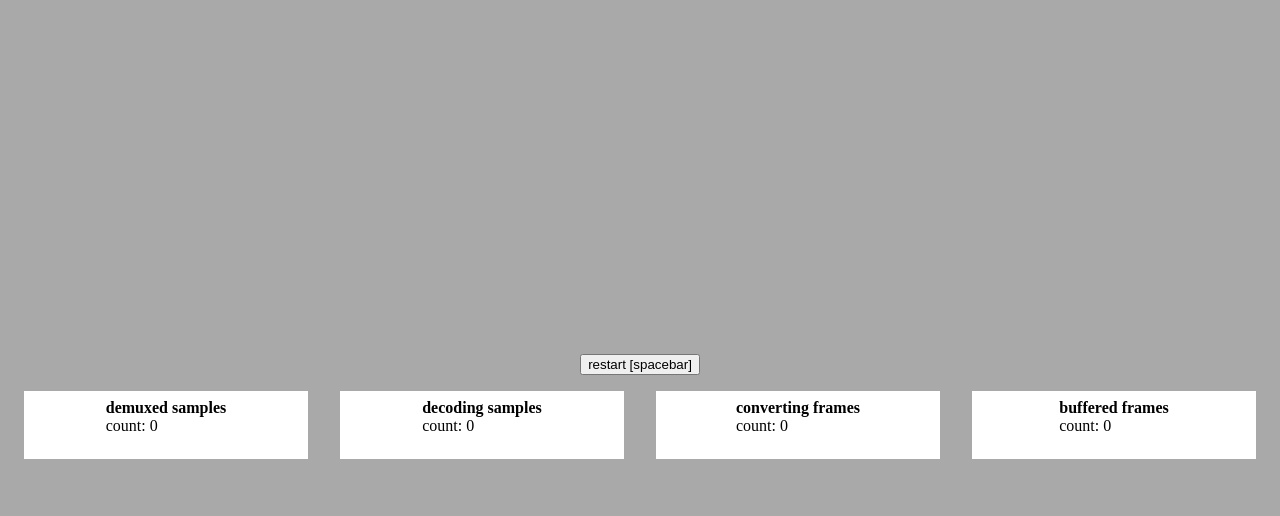
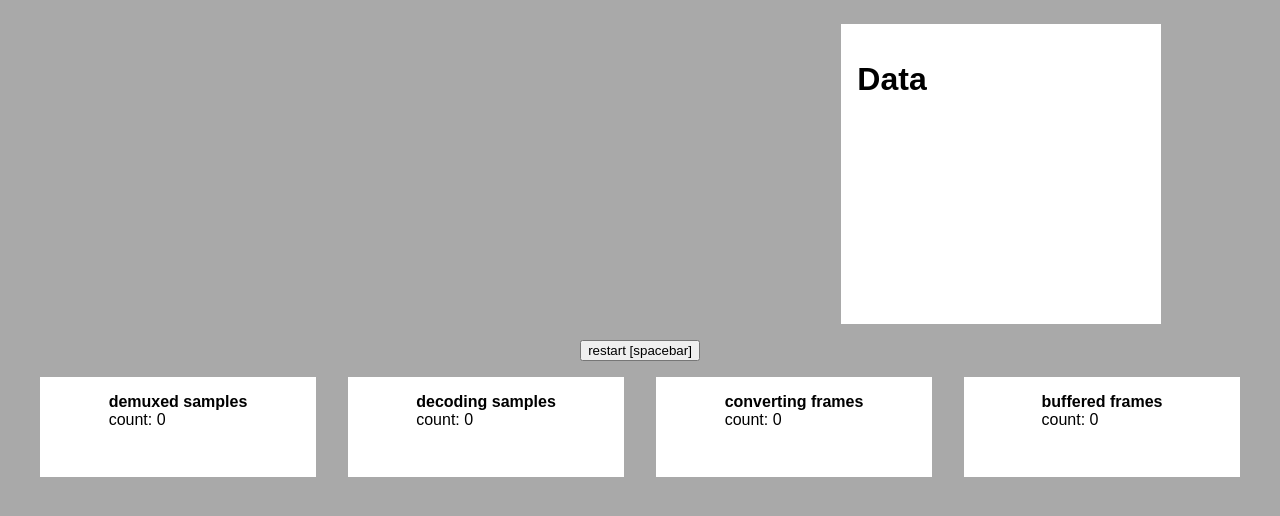
Before and after one commit to krnsk0/webcodecs_hackathon, a React (Vite) app: page / in a window 1280 px wide. Shown: the top 516 px of the page. Built offline with nearby package versions, Linux system fonts and the light colour scheme.

Commit message:
style data section

```diff
--- a/src/App.tsx
+++ b/src/App.tsx
@@ -1,6 +1,7 @@
 import { useEffect, useRef, useState } from 'react';
 import { AdPod, Player } from './player/player';
 import { Visualization } from './Visualization';
+import { Data } from './Data';
 
 const mockAdResponse: AdPod[] = [
   // febreeze 480p 24fps AVC
@@ -43,7 +44,10 @@ function App() {
 
   return (
     <>
-      <div ref={canvasContainer} id="canvas-container"></div>
+      <div className="upper">
+        <div ref={canvasContainer} id="canvas-container"></div>
+        <Data />
+      </div>
       <div className="controls">
         <button onClick={startEverything}>restart [spacebar]</button>
       </div>
--- /dev/null
+++ b/src/Data.tsx
@@ -0,0 +1,7 @@
+export const Data = () => {
+  return (
+    <div className="data">
+      <h1>Data</h1>
+    </div>
+  );
+};
--- a/src/Visualization.tsx
+++ b/src/Visualization.tsx
@@ -4,6 +4,8 @@ import { Player } from './player/player';
 interface VisualizationProps {
   player?: Player;
 }
+
+const DATA_POLL_RATE = 50;
 
 export const Visualization = ({ player }: VisualizationProps) => {
   const [vizData, setVizData] =
@@ -13,7 +15,7 @@ export const Visualization = ({ player }: VisualizationProps) => {
     const interval = setInterval(() => {
       if (!player) return;
       setVizData(player.visualizationData());
-    }, 200);
+    }, DATA_POLL_RATE);
     return () => clearInterval(interval);
   }, [setVizData, player]);
 
--- a/src/index.css
+++ b/src/index.css
@@ -1,22 +1,43 @@
+* {
+  box-sizing: border-box;
+  font-family: sans-serif;
+}
 body {
   background-color: darkgrey;
   overflow-y: hidden;
-  --canvas-height: 600px;
+  --canvas-height: 300px;
+  padding: 1em;
+}
+.upper {
+  display: flex;
+  flex-direction: row;
+  justify-content: space-around;
+  align-items: center;
+}
+.data {
+  width: 20em;
+  height: var(--canvas-height);
+  background-color: white;
+  padding: 1em;
+  display: flex;
+  flex-direction: column;
+  justify-content: flex-start;
+  align-items: flex-start;
 }
 #canvas-container {
-  width: 100%;
   display: flex;
   justify-content: center;
-  height: calc(var(--canvas-height) * (9 / 16));
+  height: var(--canvas-height);
+  width: calc(var(--canvas-height) * (16 / 9));
 }
 
 canvas {
-  width: var(--canvas-height);
-  height: calc(var(--canvas-height) * (9 / 16));
+  height: var(--canvas-height);
+  width: calc(var(--canvas-height) * (16 / 9));
   border: 1px solid black;
 }
 .controls {
-  margin-top: 0.5em;
+  margin-top: 1em;
   display: flex;
   justify-content: center;
   width: 100%;
@@ -40,11 +61,11 @@ canvas {
   flex-direction: column;
   justify-content: center;
   align-items: center;
-  padding-top: 0.5em;
-  padding-bottom: 0.5em;
+  padding-top: 1em;
+  padding-bottom: 1em;
 }
 .viz-column-inner {
-  padding: 0.5em;
+  padding: 1em;
   display: flex;
   flex-direction: row;
   flex-wrap: wrap;
@@ -62,7 +83,7 @@ canvas {
   scrollbar-width: none;
 }
 .viz-frame {
-  font-size: 0.7em;
+  font-size: 1em;
   color: white;
   width: 3em;
 }
```
